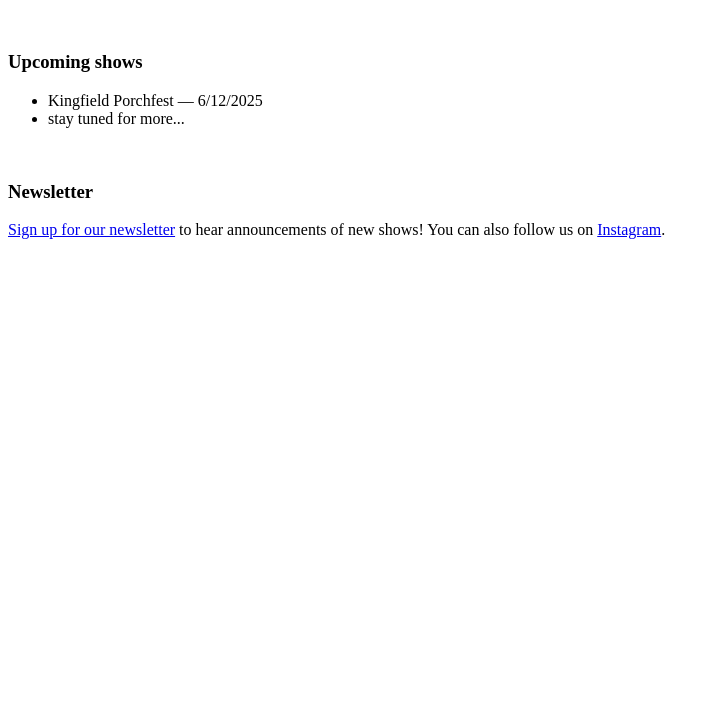
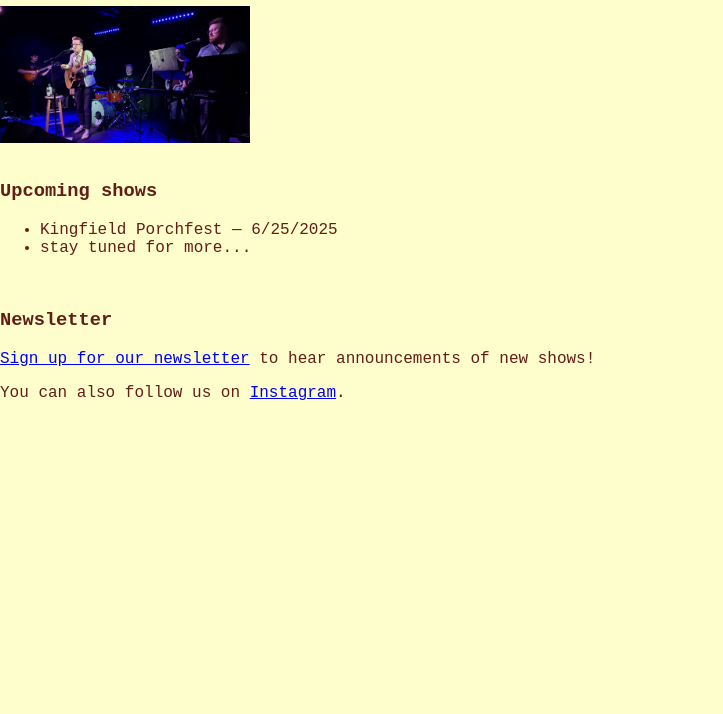
Before and after one commit to grahamearley/test3, a plain HTML site: page index.html in a window 1280 px wide. Shown: the part 86-800 px from the top of the page, without its empty margins (0-723 px from the left). Drawn offline with Linux system fonts and the light colour scheme.

Commit message:
Update index.html

```diff
--- a/index.html
+++ b/index.html
@@ -1,15 +1,34 @@
+<head>
+    <style>
+        body {
+            font-family: 'Courier New', monospace;
+            margin: 0;
+            padding: 0;
+            background-color: #FEFECD;
+            color: #611E16;
+        }
+    </style>
+</head>
+
+<body>
 	<h1>Piece of Cake</h1>
 	<p><em>Minneapolis's Deluxe CAKE Cover Band</em></p>
 
+	<img src="band.jpg" width="250">
+
+	<br>
 	<br>
 
 	<h3>Upcoming shows</h3>
 	<ul>
-<li>Kingfield Porchfest &mdash; 6/12/2025</li>
+	<li>Kingfield Porchfest &mdash; 6/25/2025</li>
 	<li>stay tuned for more...</li>
 	</ul>
 
 	<br>
 
 	<h3>Newsletter</h3>
-<p><a href="https://docs.google.com/forms/d/e/1FAIpQLScGr2u2siPm-MlzHSnGpS9m67GD2k6bTlccVjRtYvUMxdZ4-w/viewform?usp=dialog">Sign up for our newsletter</a> to hear announcements of new shows! You can also follow us on <a href="instagram.com/piece.of.cake.mpls">Instagram</a>.</p>
+	<p><a href="https://docs.google.com/forms/d/e/1FAIpQLScGr2u2siPm-MlzHSnGpS9m67GD2k6bTlccVjRtYvUMxdZ4-w/viewform?usp=dialog">Sign up for our newsletter</a> to hear announcements of new shows!</p>
+
+	<p>You can also follow us on <a href="instagram.com/piece.of.cake.mpls">Instagram</a>.</p>
+</body>
```
Lines whose indentation alone changed are shown as unchanged.
